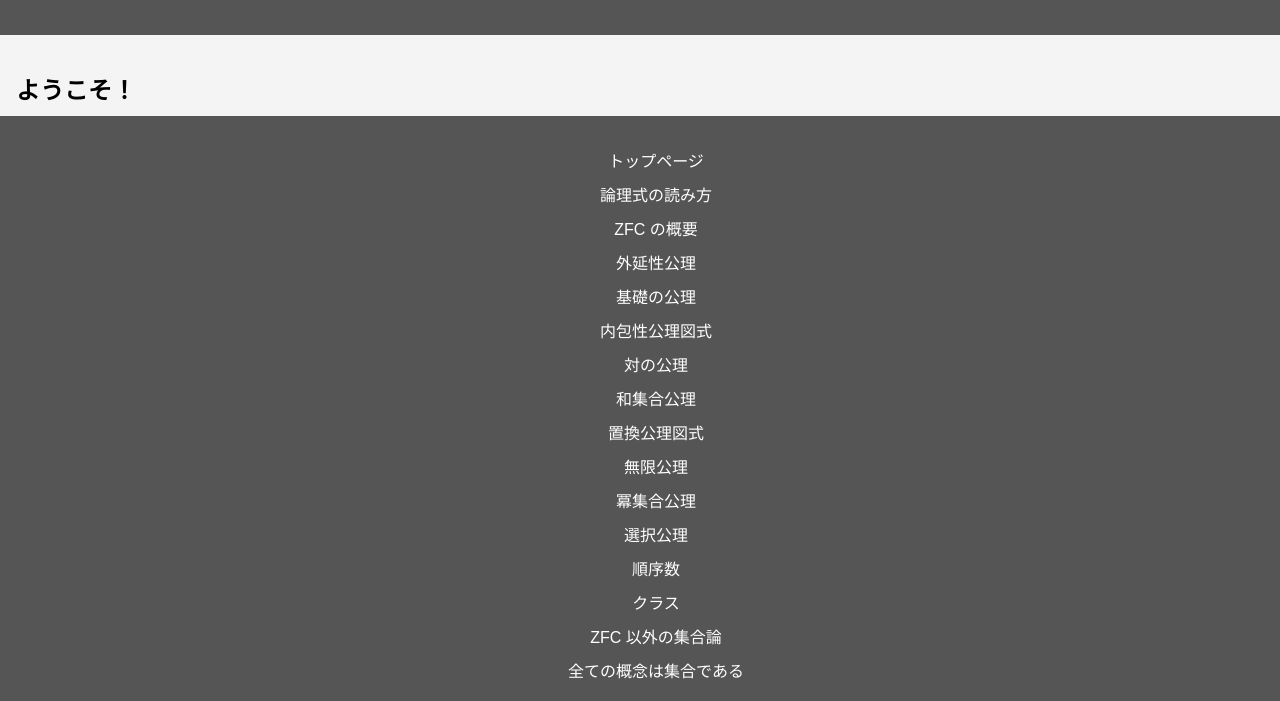
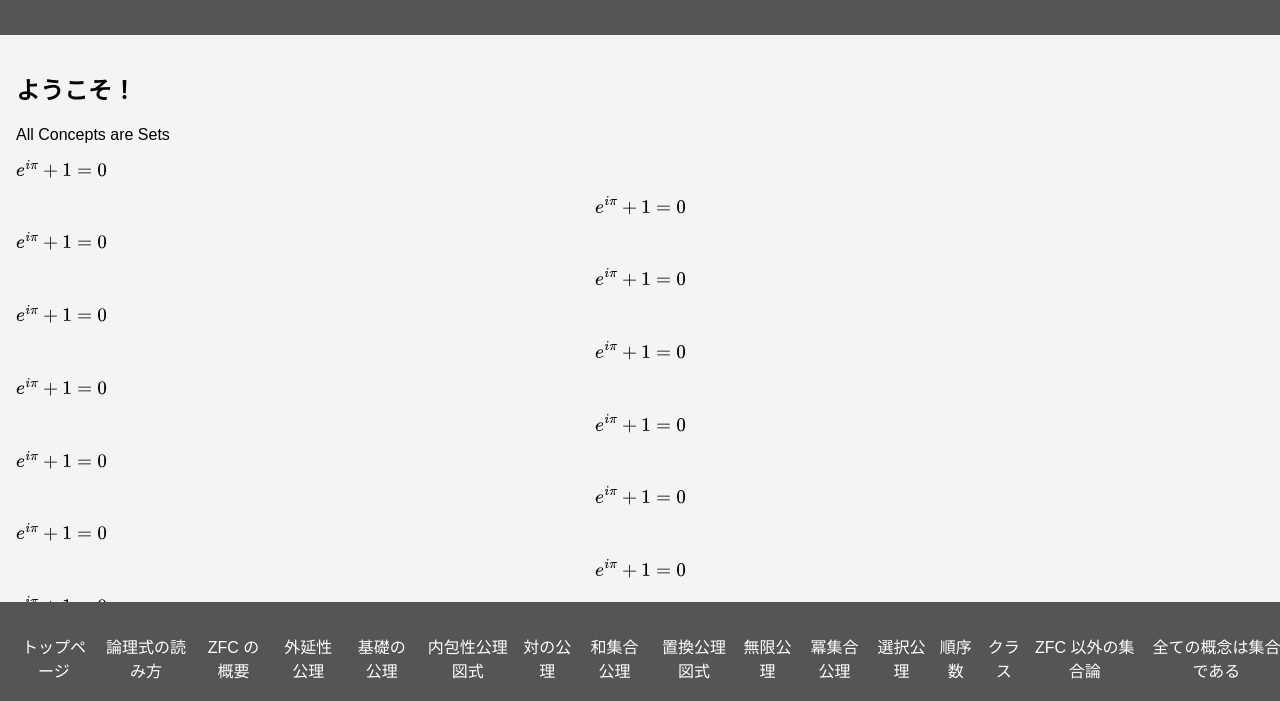
Before and after one commit to s2209/s2209.github.io, a plain HTML site: page index.html in a window 1280 px wide. Shown: the part 86-787 px from the top of the page. Drawn offline with nearby package versions, Linux system fonts and the light colour scheme.

Commit message:
Update styles.css

```diff
--- a/styles.css
+++ b/styles.css
@@ -38,20 +38,18 @@ footer {
   bottom: 0;
   width: 100%;
 }
-/* 既存のスタイルは省略 */
 
 footer ul {
   list-style-type: none;
   padding: 0;
+  display: flex; /* 水平に並べる */
 }
 
 footer li {
-  display: block;
-  margin-bottom: 10px;
+  margin-right: 10px;
 }
 
 footer a {
-  display: block; /* リンクをブロックレベルで表示する */
   text-decoration: none;
   color: #fff;
 }
```
